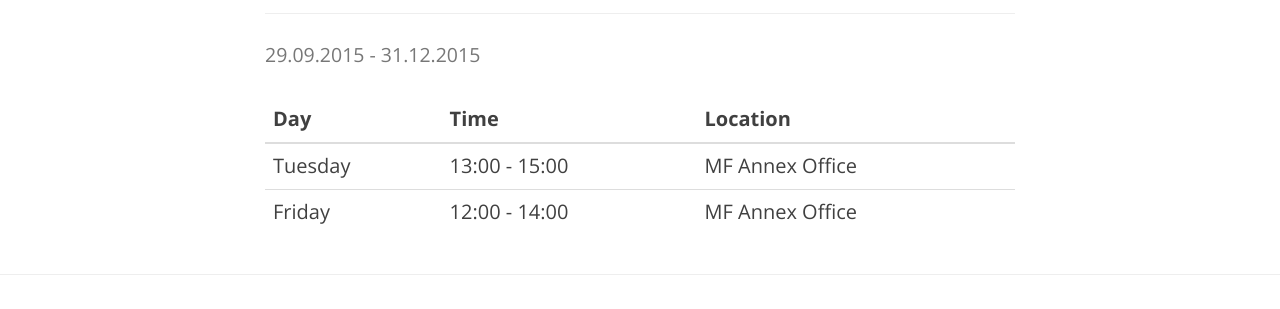
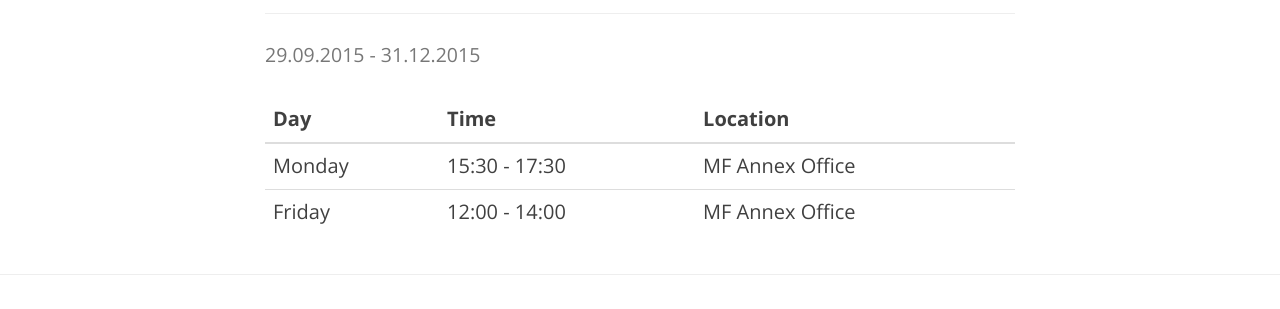
Before and after one commit to tdelev/tdelev.github.io, a Jekyll site: the page built from office.html, in a window 1280 px wide. Shown: the part 272-581 px from the top of the page. Built offline with Jekyll 4.4.1, drawn with Linux system fonts in a browser that asks for light colours; nearby versions of some CDN libraries.

Commit message:
Updated office hours

```diff
--- a/_data/times.yml
+++ b/_data/times.yml
@@ -1,6 +1,6 @@
-- day: Tuesday
-  start: "13:00"
-  end: "15:00"
+- day: Monday
+  start: "15:30"
+  end: "17:30"
   location: MF Annex Office
 - day: Friday
   start: "12:00"
--- a/_data/times_mk.yml
+++ b/_data/times_mk.yml
@@ -1,6 +1,6 @@
-- day: Вторник
-  start: "13:00"
-  end: "15:00"
+- day: Понеделник
+  start: "15:30"
+  end: "17:30"
   location: Канцеларија во анексот на МФ/ФЕИТ
 
 - day: Петок
```
